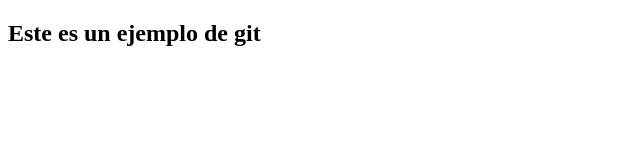
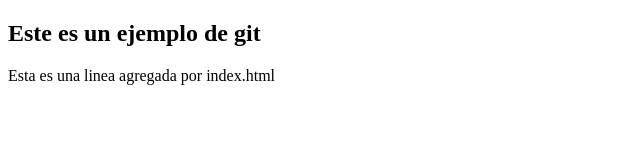
Before and after one commit to NMendez21/factu, a plain HTML site: page index.html in a window 1280 px wide. Shown: the whole page, without its empty margins (0-640 px from the left). Drawn offline with Linux system fonts and the light colour scheme.

Commit message:
creacion de archivo funcion_dev.js y agregado de linea index.html

```diff
--- a/index.html
+++ b/index.html
@@ -5,5 +5,10 @@
 </head>
 <body>
 	<h2>Este es un ejemplo de git</h2>
+
+
+	Esta es una linea agregada por index.html
+
+
 </body>
 </html>
```
Also changed, not shown: funcion_devs.js (added).
